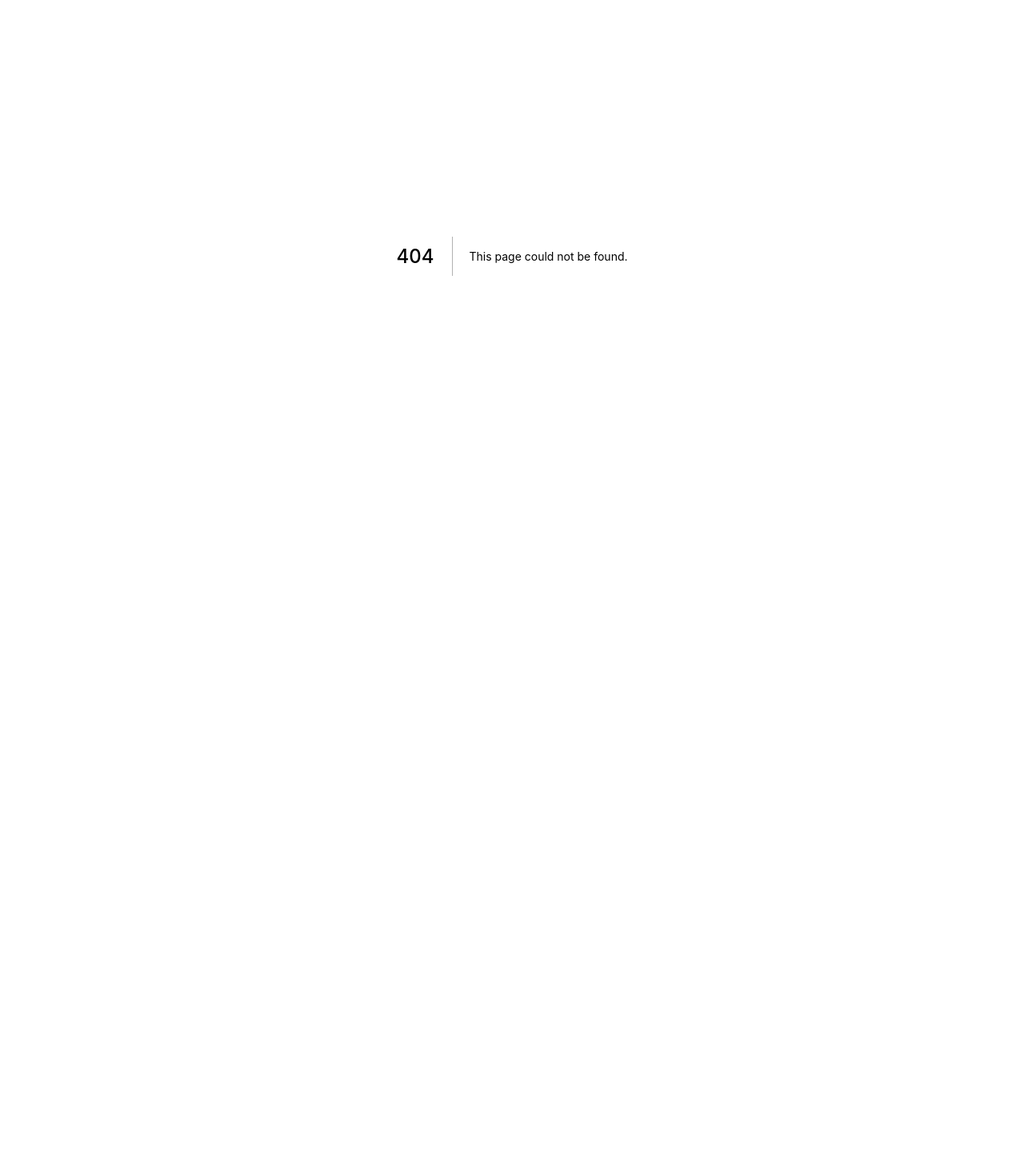
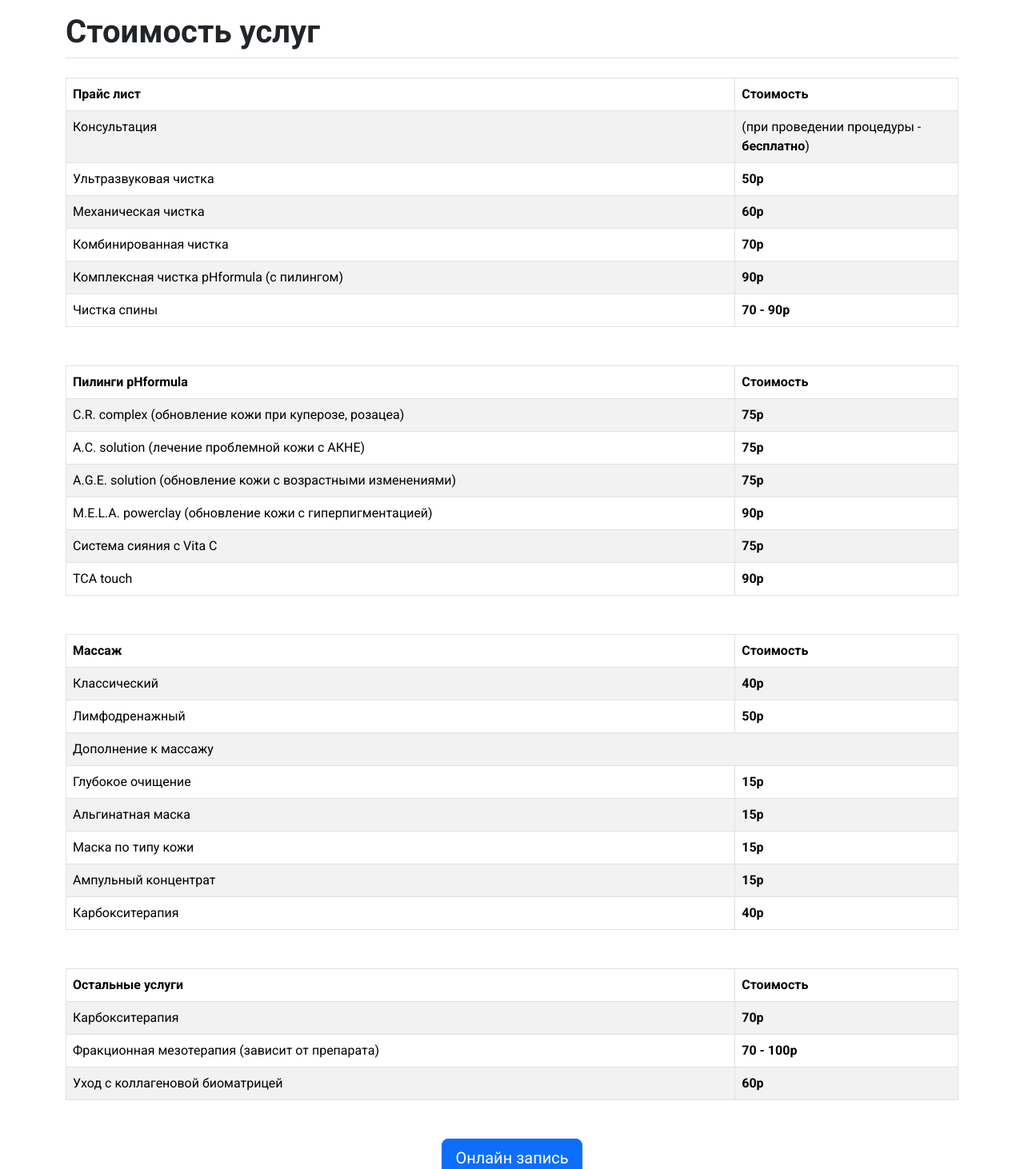
Before and after one commit to felon91/cosmetology, a Next.js app: page /services in a window 1280 px wide. Before the commit this address had no page. Shown: the part 80-1542 px from the top of the page at 80% size. Before the commit the page ends 800 px from the top, so only its background shows below. Built offline with nearby package versions, Linux system fonts and the light colour scheme.

Commit message:
task(*): 💡 add services page

```diff
--- a/components/title.tsx
+++ b/components/title.tsx
@@ -12,7 +12,7 @@ export const Title: React.FC<Props> = ({ className, tag = 'h2', children }) =>
   createElement(
     tag,
     {
-      className: cn(className, 'h1 border-bottom fw-semibold pb-2 mb-4'),
+      className: cn(className, 'h1 border-bottom fw-bold pb-2 mb-4'),
     },
     <>{children}</>
   );
--- a/modules/main-screen/index.tsx
+++ b/modules/main-screen/index.tsx
@@ -9,7 +9,7 @@ import styles from './style.module.scss';
 export const MainScreen: React.FC = () => (
   <div className={styles.mainScreen}>
     <Container className={cn('position-relative text-center', styles.container)}>
-      <h1 className={cn('mb-4 fw-semibold', styles.title)}>Косметолог Минск</h1>
+      <h1 className={cn('mb-4 fw-bold', styles.title)}>Косметолог Минск</h1>
       <Button size="lg" variant="primary" className={cn('mb-5', styles.button)}>
         Записаться
       </Button>
--- a/modules/main-screen/style.module.scss
+++ b/modules/main-screen/style.module.scss
@@ -41,7 +41,7 @@
 
   @media (min-width: 576px) {
     & .title {
-      font-size: 60px;
+      font-size: 54px;
     }
 
     & .subTitle {
@@ -51,7 +51,7 @@
 
   @media (min-width: 992px) {
     & .title {
-      font-size: 76px;
+      font-size: 70px;
     }
 
     & .subTitle {
--- /dev/null
+++ b/modules/services/core.tsx
@@ -0,0 +1,106 @@
+import React from 'react';
+
+export const priceList = {
+  main: [
+    {
+      title: 'Консультация',
+      price: (
+        <>
+          (при проведении процедуры - <span className="fw-bold">бесплатно</span>)
+        </>
+      ),
+    },
+    {
+      title: 'Ультразвуковая чистка',
+      price: <span className="fw-bold">50р</span>,
+    },
+    {
+      title: 'Механическая чистка',
+      price: <span className="fw-bold">60р</span>,
+    },
+    {
+      title: 'Комбинированная чистка',
+      price: <span className="fw-bold">70р</span>,
+    },
+    {
+      title: 'Комплексная чистка pHformula (с пилингом)',
+      price: <span className="fw-bold">90р</span>,
+    },
+    {
+      title: 'Чистка спины',
+      price: <span className="fw-bold">70 - 90р</span>,
+    },
+  ],
+  peeling: [
+    {
+      title: 'C.R. complex (обновление кожи при куперозе, розацеа)',
+      price: <span className="fw-bold">75р</span>,
+    },
+    {
+      title: 'А.C. solution (лечение проблемной кожи с АКНЕ)',
+      price: <span className="fw-bold">75р</span>,
+    },
+    {
+      title: 'A.G.E. solution (обновление кожи с возрастными изменениями)',
+      price: <span className="fw-bold">75р</span>,
+    },
+    {
+      title: 'M.E.L.A. powerclay (обновление кожи с гиперпигментацией)',
+      price: <span className="fw-bold">90р</span>,
+    },
+    {
+      title: 'Система сияния с Vita C',
+      price: <span className="fw-bold">75р</span>,
+    },
+    {
+      title: 'TCA touch',
+      price: <span className="fw-bold">90р</span>,
+    },
+  ],
+  massage: [
+    {
+      title: 'Классический',
+      price: <span className="fw-bold">40р</span>,
+    },
+    {
+      title: 'Лимфодренажный',
+      price: <span className="fw-bold">50р</span>,
+    },
+  ],
+  additionToMassage: [
+    {
+      title: 'Глубокое очищение',
+      price: <span className="fw-bold">15р</span>,
+    },
+    {
+      title: 'Альгинатная маска',
+      price: <span className="fw-bold">15р</span>,
+    },
+    {
+      title: 'Маска по типу кожи',
+      price: <span className="fw-bold">15р</span>,
+    },
+    {
+      title: 'Ампульный концентрат',
+      price: <span className="fw-bold">15р</span>,
+    },
+    {
+      title: 'Карбокситерапия',
+      price: <span className="fw-bold">40р</span>,
+    },
+  ],
+  other: [
+    {
+      title: 'Карбокситерапия',
+      price: <span className="fw-bold">70р</span>,
+    },
+    {
+      title: 'Фракционная мезотерапия (зависит от препарата)',
+      price: <span className="fw-bold">70 - 100р</span>,
+    },
+    {
+      title: 'Уход с коллагеновой биоматрицей',
+      price: <span className="fw-bold">60р</span>,
+    },
+  ],
+};
--- /dev/null
+++ b/modules/services/index.tsx
@@ -0,0 +1,94 @@
+import { Button, Container, Table } from 'react-bootstrap';
+import React from 'react';
+
+import { Title } from 'components/title';
+
+import { priceList } from 'modules/services/core';
+
+interface Props {
+  className?: string;
+}
+
+export const Services: React.FC<Props> = ({ className }) => (
+  <section className={className}>
+    <Container>
+      <Title>Стоимость услуг</Title>
+      <Table className="mb-5" striped bordered responsive>
+        <thead>
+          <tr>
+            <th>Прайс лист</th>
+            <th>Стоимость</th>
+          </tr>
+        </thead>
+        <tbody>
+          {priceList.main.map(({ title, price }) => (
+            <tr>
+              <td className="w-75">{title}</td>
+              <td>{price}</td>
+            </tr>
+          ))}
+        </tbody>
+      </Table>
+      <Table className="mb-5" striped bordered responsive>
+        <thead>
+          <tr>
+            <th>Пилинги pHformula</th>
+            <th>Стоимость</th>
+          </tr>
+        </thead>
+        <tbody>
+          {priceList.peeling.map(({ title, price }) => (
+            <tr key={title}>
+              <td className="w-75">{title}</td>
+              <td>{price}</td>
+            </tr>
+          ))}
+        </tbody>
+      </Table>
+      <Table className="mb-5" striped bordered responsive>
+        <thead>
+          <tr>
+            <th>Массаж</th>
+            <th>Стоимость</th>
+          </tr>
+        </thead>
+        <tbody>
+          {priceList.massage.map(({ title, price }) => (
+            <tr key={title}>
+              <td className="w-75">{title}</td>
+              <td>{price}</td>
+            </tr>
+          ))}
+          <tr>
+            <td colSpan={2}>Дополнение к массажу</td>
+          </tr>
+          {priceList.additionToMassage.map(({ title, price }) => (
+            <tr key={title}>
+              <td className="w-75">{title}</td>
+              <td>{price}</td>
+            </tr>
+          ))}
+        </tbody>
+      </Table>
+      <Table className="mb-5" striped bordered responsive>
+        <thead>
+          <tr>
+            <th>Остальные услуги</th>
+            <th>Стоимость</th>
+          </tr>
+        </thead>
+        <tbody>
+          {priceList.other.map(({ title, price }) => (
+            <tr key={title}>
+              <td className="w-75">{title}</td>
+              <td>{price}</td>
+            </tr>
+          ))}
+        </tbody>
+      </Table>
+      <p className="text-center">
+        <Button size="lg">Онлайн запись</Button>
+      </p>
+    </Container>
+  </section>
+);
--- a/pages/_document.tsx
+++ b/pages/_document.tsx
@@ -17,7 +17,7 @@ class MyDocument extends Document {
           <link rel="preconnect" href="https://fonts.googleapis.com" />
           <link rel="preconnect" href="https://fonts.gstatic.com" crossOrigin="crossOrigin" />
           <link
-            href="https://fonts.googleapis.com/css2?family=Dancing+Script:wght@700&family=Roboto:wght@400;600&display=swap"
+            href="https://fonts.googleapis.com/css2?family=Dancing+Script:wght@700&family=Roboto:wght@400;700&display=swap"
             rel="stylesheet"
           />
         </Head>
--- /dev/null
+++ b/pages/services.tsx
@@ -0,0 +1,12 @@
+import { MainLayout } from 'modules/layout';
+import { Services } from 'modules/services';
+
+import type { NextPage } from 'next';
+
+const ServicesPage: NextPage = () => (
+  <MainLayout>
+    <Services className="pt-5 my-5" />
+  </MainLayout>
+);
+
+export default ServicesPage;
```
